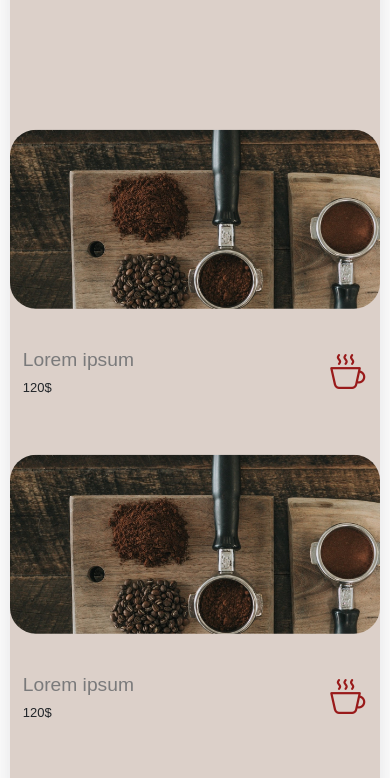
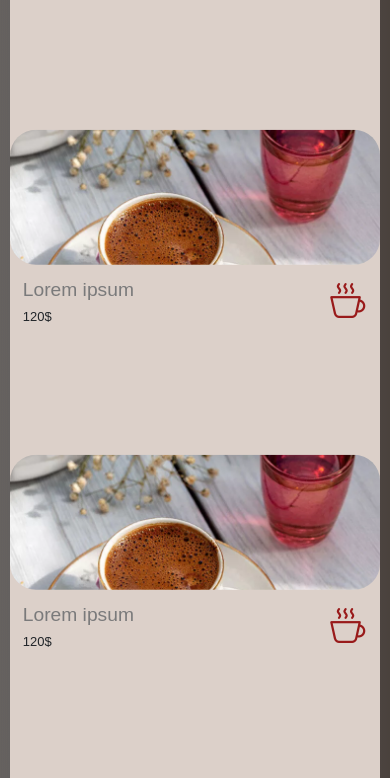
Before and after one commit to KouSelfWaiter/SW-FrontEnd, a React (Create React App) app: page / in a window 390 px wide. Shown: the part 1120-1898 px from the top of the page. Built offline with nearby package versions, Linux system fonts and the light colour scheme.

Commit message:
feat: add responsive card image

```diff
--- a/src/components/productCard/CustomProductCard.css
+++ b/src/components/productCard/CustomProductCard.css
@@ -108,7 +108,13 @@ html {
     background-position: center;
     background-size: cover;
     background-repeat: no-repeat;
+    position: relative;
 }
+
+.bg-img img {
+    width: 100%;
+    height: auto;
+  }
 
 .bg-img-fixed {
     background-attachment: fixed;
@@ -250,7 +256,7 @@ section {
 }
 
 .item-img {
-    height: 60%;
+    height: 45%;
     position: relative;
     overflow: hidden;
     border-radius: 2rem;
@@ -274,7 +280,7 @@ section {
     display: flex;
     justify-content: space-between;
     align-items: center;
-    margin-top: 3rem;
+    margin-top: 1rem;
     padding: 0 1rem;
 }
 
@@ -554,7 +560,7 @@ section {
         font-size: 2rem;
     }
     .about {
-         background-image: url(header.jpg);
+         background-image: url(turk-kahvesi.png);
         background-attachment: fixed;
     }
 
@@ -688,3 +694,22 @@ section {
         display: none;
     }
 }
+
+
+.animation-background{
+    background: linear-gradient(to right, #808080, #463d37);
+    background-size: 200% auto;
+    animation: gradientAnimation 5s ease infinite;
+  }
+
+  @keyframes gradientAnimation {
+    0% {
+      background-position: 0% center;
+    }
+    50% {
+      background-position: 100% center;
+    }
+    100% {
+      background-position: 0% center;
+    }
+  }
--- a/src/components/productCard/CustomProductCard.tsx
+++ b/src/components/productCard/CustomProductCard.tsx
@@ -1,7 +1,7 @@
 import React, { useEffect, useState } from 'react';
 import "./CustomProductCard.css";
 import "bootstrap-icons/font/bootstrap-icons.css";
-import imgHeader from './header.jpg';
+import imgHeader from './turk-kahvesi.png';
 
 const CustomProductCard: React.FC = () => {
   const [activeFoodType, setActiveFoodType] = useState("all");
@@ -128,7 +128,7 @@ const CustomProductCard: React.FC = () => {
 
   return (
     <section
-      className="align-items-center bg-img bg-img-fixed"
+      className="align-items-center bg-img bg-img-fixed animation-background"
       id="food-menu-section"
       // style={{ backgroundImage: `url(${backgroundImage})` }}
     >
@@ -197,10 +197,8 @@ const CustomProductCard: React.FC = () => {
                   <div className="item-img">
                     <div className="img-holder bg-img">
                       <img
-                        className="h-full w-full"
                         src={imgHeader}
                         alt="alt"
-                        style={{ height: "240px", objectFit: "fill" }}
                       />
                     </div>
                   </div>
```
Also changed, not shown: src/components/productCard/turk-kahvesi.png (added).
